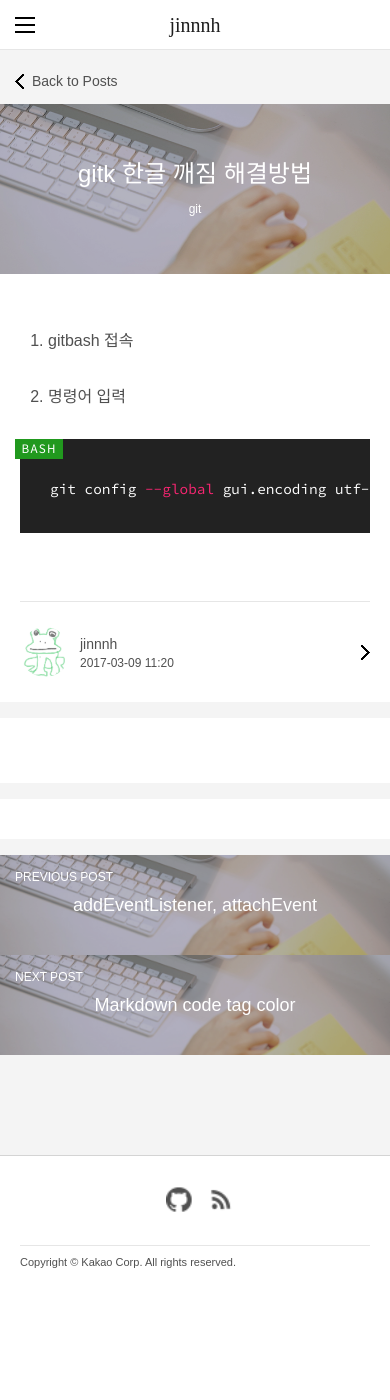
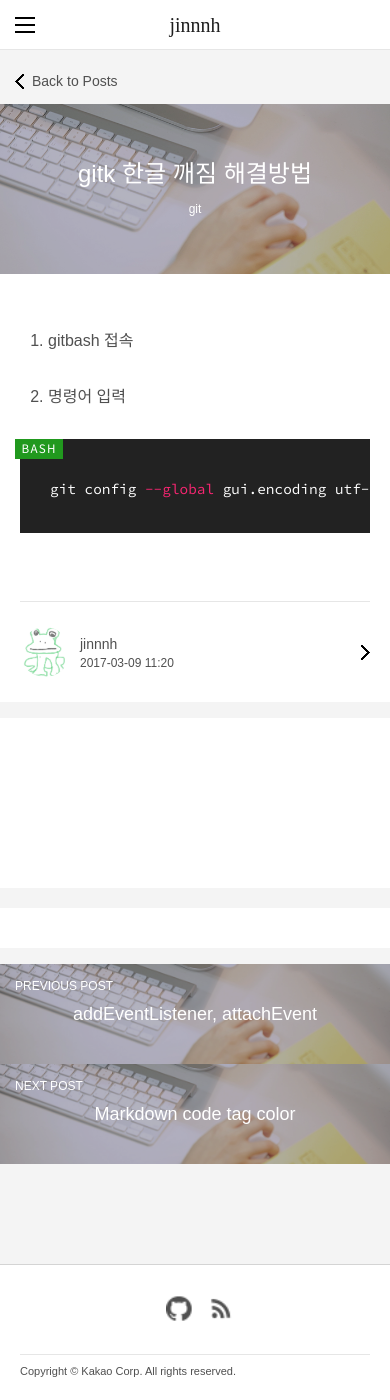
Before and after one commit to gutmate/gutmate.github.com, a Jekyll site: the page built from _posts/2017-03-09-gitk-encoding.md, in a window 390 px wide. Built offline with Jekyll 4.4.1, drawn with Linux system fonts in a browser that asks for light colours; some web fonts are replaced; comment, search, counter and statistics services are not loaded; before the commit the page ends 1291 px from its top, so only the background shows below that.

Commit message:
adSense style

```diff
--- a/assets/css/screen.css
+++ b/assets/css/screen.css
@@ -1271,7 +1271,8 @@
 /* 광고 영역 */
 .adsense-wrap {
     position: relative;
-    margin-top: 20px;
+    width: 1000px;
+    margin: 20px auto;
     padding: 70px 40px 100px 40px; /* 40(margin) + 40(padding) = 80 */
     font-size: 16px;
     line-height: 28px; /* 28px = 16(font-size) + 12(line-spacing) */
@@ -1724,8 +1725,8 @@
 
     /* 광고 영역 */
     .adsense-wrap {
+        width: auto;
         margin-top: 1em;
-        padding: 25px 0 40px 0;
         text-align: left;
     }
 }
```
